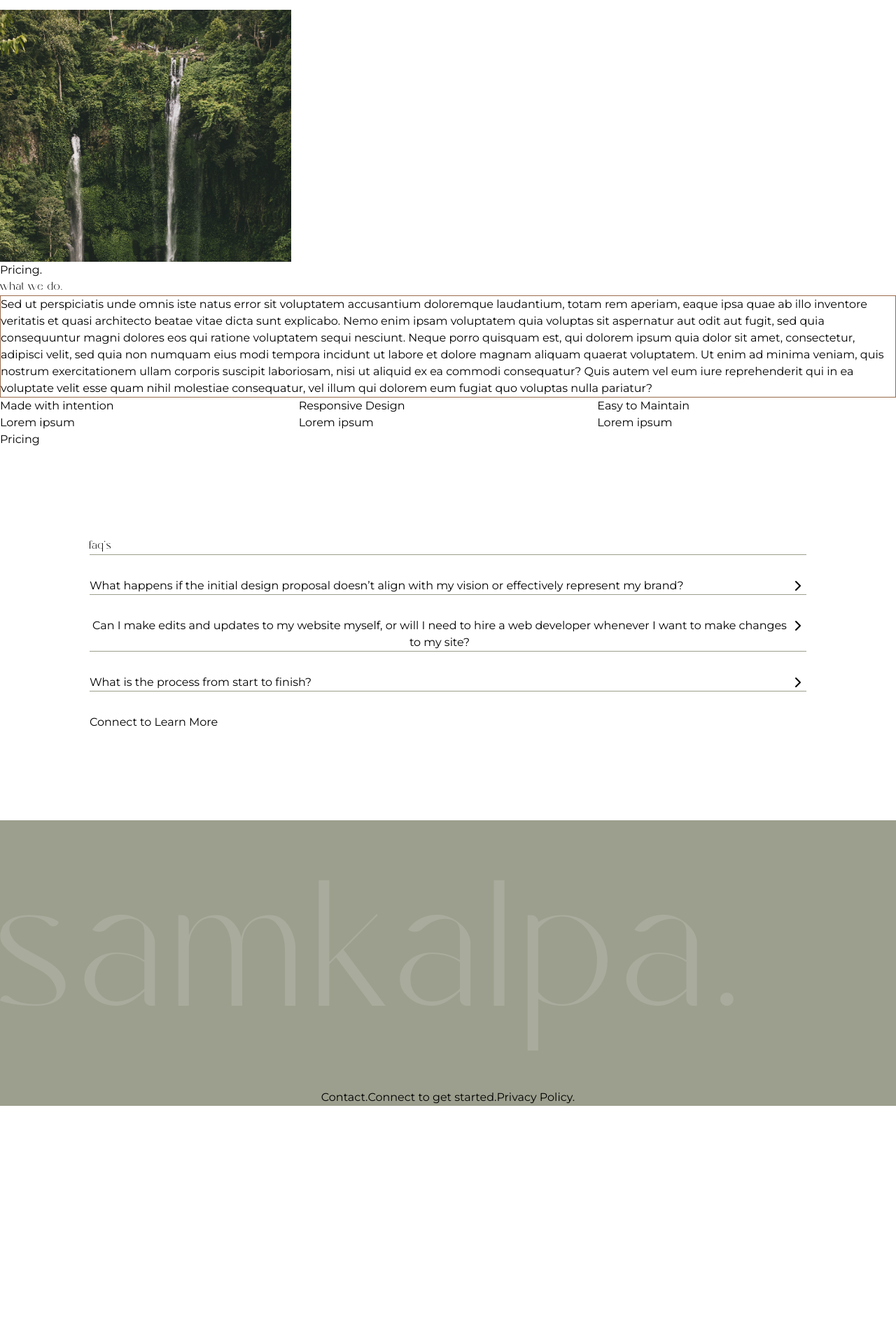
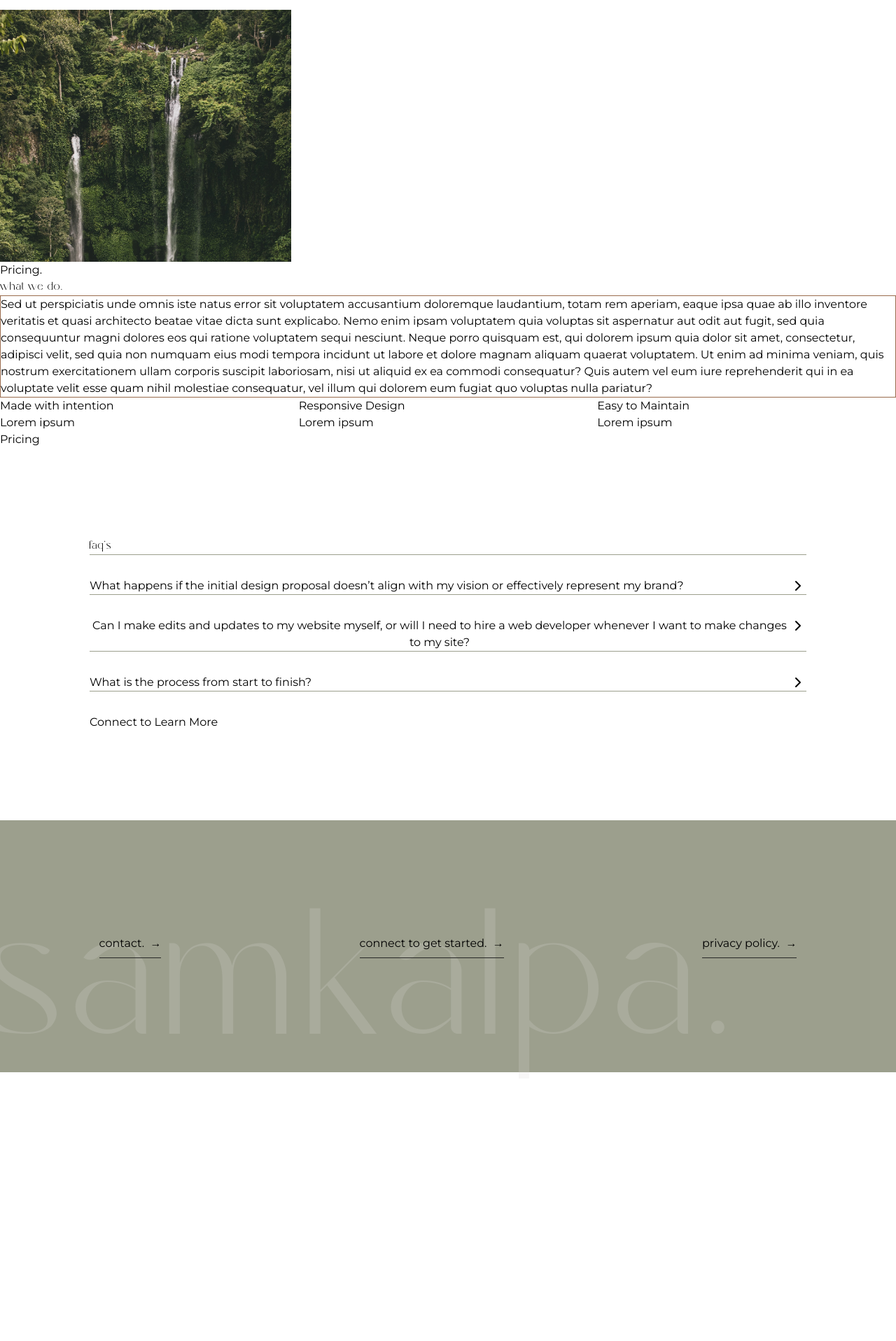
Before and after one commit to brittwoodard/embodied-creative, a Jekyll site: the page built from index.html, in a window 1280 px wide. Shown: the part 1196-3112 px from the top of the page at 70% size. Built offline with Jekyll 4.4.1, drawn with Linux system fonts in a browser that asks for light colours; some web fonts are replaced; before the commit the page ends 2776 px from its top, so only the background shows below that.

Commit message:
footer still broken but better

```diff
--- a/_includes/site-footer.html
+++ b/_includes/site-footer.html
@@ -1,8 +1,10 @@
-<footer class="min-h-40vh bg-dark">
-    <span>samkalpa.</span>
-    <nav class="flex justify-center align-center">
-        <a href="#">Contact.</a>
-        <a href="#">Connect to get started.</a>
-        <a href="#">Privacy Policy.</a>
-    </nav>
+<footer>
+    <div class="min-h-[40vh] bg-dark flex items-center">
+        <nav class="flex justify-around w-full z-10">
+            <a href="#">Contact. &nbsp;→</a>
+            <a href="#">Connect to get started. &nbsp;→</a>
+            <a href="#">Privacy Policy. &nbsp;→</a>
+        </nav>
+    </div>
+    <div class="relative left-[-1%] bottom-[20rem] z-0"><span>samkalpa.</span></div>
 </footer>
--- a/assets/css/output-style.css
+++ b/assets/css/output-style.css
@@ -420,6 +420,21 @@ video {
   background-size: cover;
   background-repeat: no-repeat;
 }
+.relative {
+  position: relative;
+}
+.bottom-\[20rem\] {
+  bottom: 20rem;
+}
+.left-\[-1\%\] {
+  left: -1%;
+}
+.z-0 {
+  z-index: 0;
+}
+.z-10 {
+  z-index: 10;
+}
 .col-span-3 {
   grid-column: span 3 / span 3;
 }
@@ -429,6 +444,9 @@ video {
 }
 .mb-8 {
   margin-bottom: 2rem;
+}
+.block {
+  display: block;
 }
 .flex {
   display: flex;
@@ -454,11 +472,11 @@ video {
 .justify-end {
   justify-content: flex-end;
 }
-.justify-center {
-  justify-content: center;
-}
 .justify-between {
   justify-content: space-between;
+}
+.justify-around {
+  justify-content: space-around;
 }
 .gap-4 {
   gap: 1rem;
@@ -499,11 +517,12 @@ video {
   padding-top: 2rem;
   padding-bottom: 2rem;
 }
+.py-4 {
+  padding-top: 1rem;
+  padding-bottom: 1rem;
+}
 .text-center {
   text-align: center;
-}
-.align-middle {
-  vertical-align: middle;
 }
 .text-\[1\.3rem\] {
   font-size: 1.3rem;
@@ -514,6 +533,10 @@ video {
 .text-h-light {
   --tw-text-opacity: 1;
   color: rgb(221 220 219 / var(--tw-text-opacity));
+}
+.text-white {
+  --tw-text-opacity: 1;
+  color: rgb(255 255 255 / var(--tw-text-opacity));
 }
 
 @font-face {
@@ -545,4 +568,12 @@ footer span {
   opacity: 0.2;
 }
 
+footer a {
+  border-bottom-width: 1px;
+  --tw-border-opacity: 1;
+  border-color: rgb(39 39 39 / var(--tw-border-opacity));
+  padding-bottom: 0.5rem;
+  text-transform: lowercase;
+}
+
 /* ----------- ADDITIONAL COMPONENTS  --------- */
--- a/style.css
+++ b/style.css
@@ -29,6 +29,10 @@ footer span {
     @apply text-[20vw] font-heading text-h-light opacity-20
 }
 
+footer a {
+    @apply lowercase pb-2 border-b border-black
+}
+
 /* ----------- ADDITIONAL COMPONENTS  --------- */
 
 @layer components {
```
